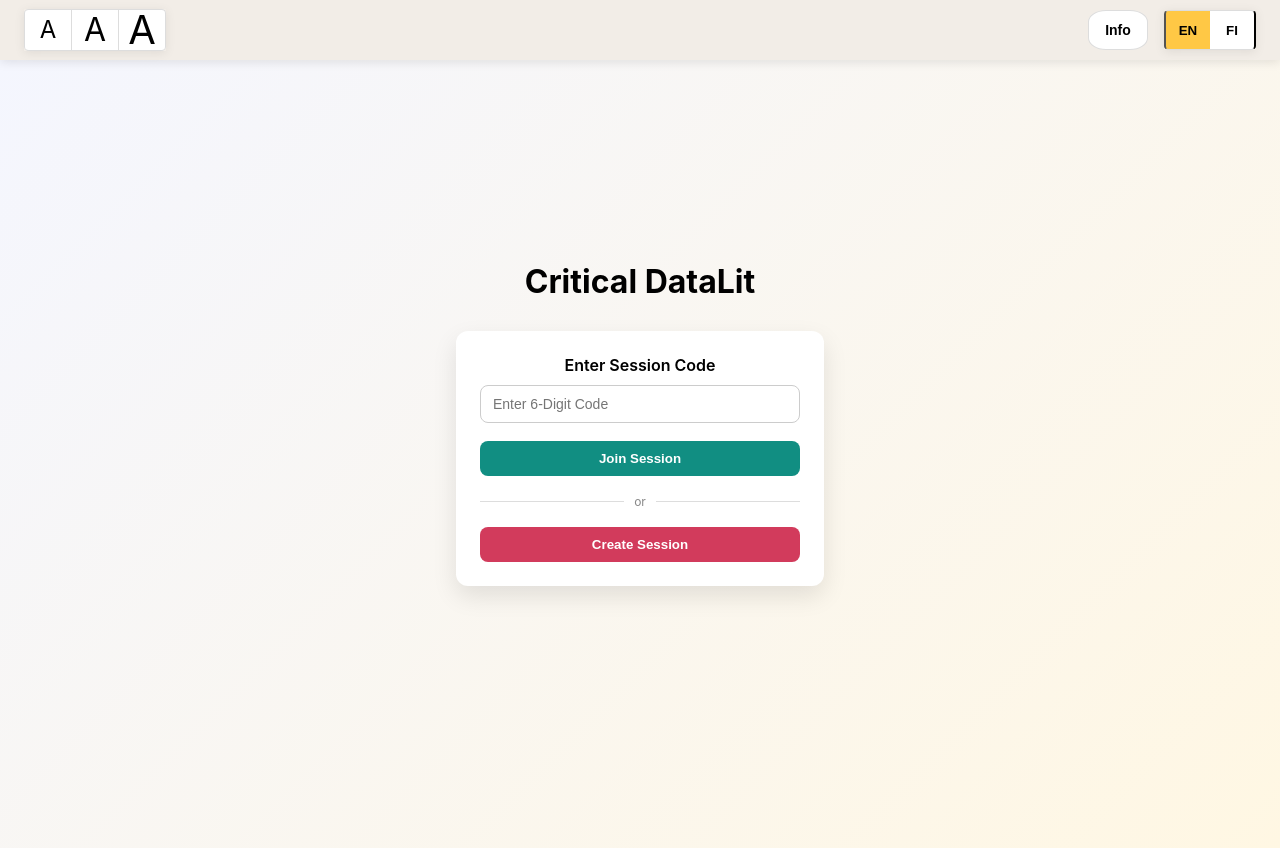
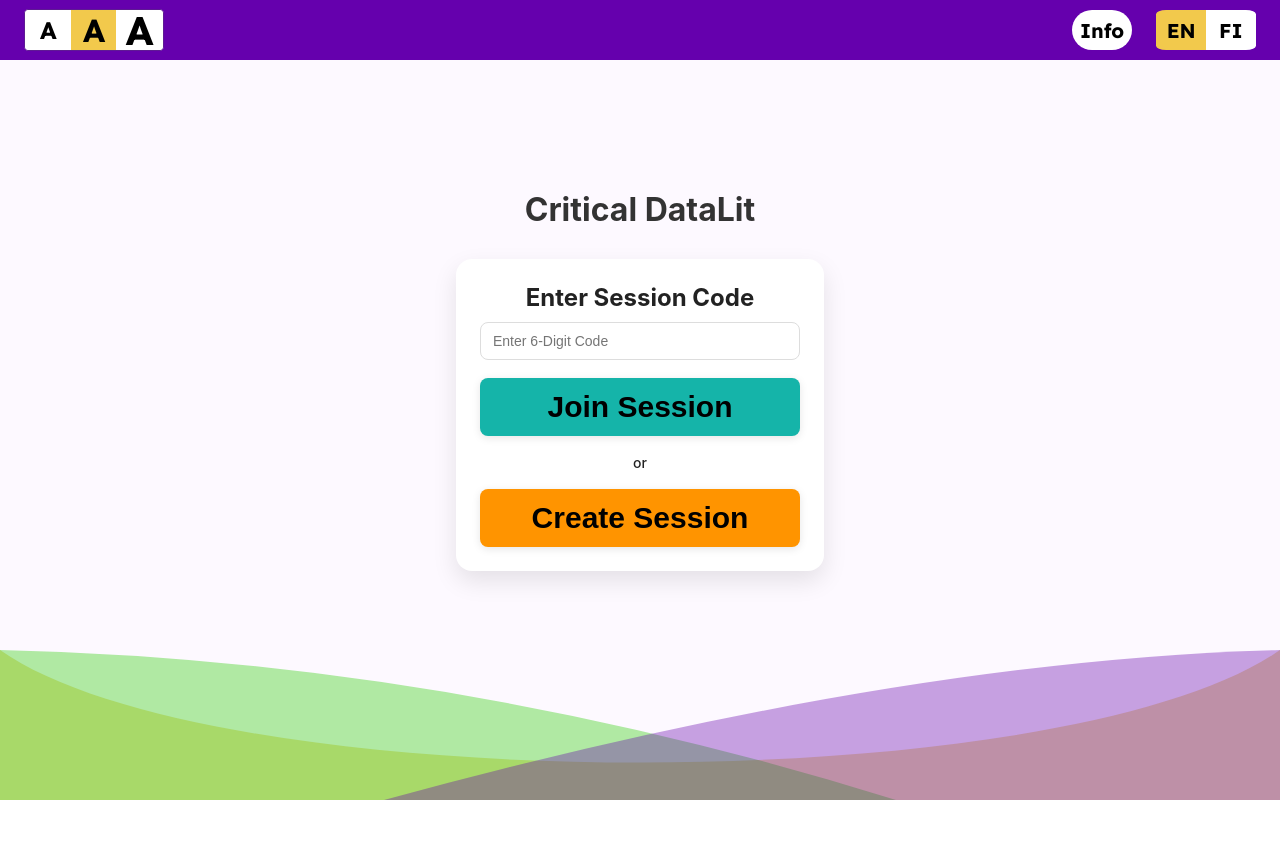
Before and after one commit to UmerAsif-1/Critical-Datalit, a React (Create React App) app in the folder frontend/: page /MainView in a window 1280 px wide. After the commit the page ends 800 px from the top, so only its background shows below. Built offline with nearby package versions, Linux system fonts and the light colour scheme.

Commit message:
MainView Fixed

```diff
--- a/frontend/public/index.html
+++ b/frontend/public/index.html
@@ -24,6 +24,9 @@
       work correctly both with client-side routing and a non-root public URL.
       Learn how to configure a non-root public URL by running `npm run build`.
     -->
+    <link rel="preconnect" href="https://fonts.googleapis.com" />
+    <link rel="preconnect" href="https://fonts.gstatic.com" crossorigin />
+    <link href="https://fonts.googleapis.com/css2?family=Lexend:wght@700&display=swap" rel="stylesheet" />
     <title>React App</title>
   </head>
   <body>
--- a/frontend/src/components/AccessibilityControls/AccessibilityControls.tsx
+++ b/frontend/src/components/AccessibilityControls/AccessibilityControls.tsx
@@ -2,11 +2,35 @@ import React, { useState } from "react";
 
 const sizeOptions = [24, 32, 40];
 
-const AccessibilityControls: React.FC = () => {
-    const [selectedIndex, setSelectedIndex] = useState<number | null>(null);
+const HEADER_YELLOW = "#f2c94c"; // gold/yellow for selected (matches language switcher)
+const HEADER_PURPLE_BORDER = "#5f1a94";
+const OUTER_RADIUS = 4;
+
+export interface AccessibilityControlsProps {
+    /** When true, white container with purple border; yellow selected, white unselected, black text */
+    variant?: "default" | "header";
+}
+
+const AccessibilityControls: React.FC<AccessibilityControlsProps> = ({
+    variant = "default",
+}) => {
+    const [selectedIndex, setSelectedIndex] = useState<number>(1); // medium selected by default
+
+    const isHeader = variant === "header";
 
     return (
-        <div style={{ display: "flex", boxShadow: "0 2px 10px rgba(0,0,0,0.08)" }}>
+        <div
+            style={{
+                display: "flex",
+                gap: 0,
+                boxShadow: isHeader ? "none" : "0 2px 10px rgba(0,0,0,0.08)",
+                border: isHeader ? `1px solid ${HEADER_PURPLE_BORDER}` : "1px solid #ddd",
+                borderRadius: OUTER_RADIUS,
+                overflow: "hidden",
+                background: isHeader ? "#FFFFFF" : undefined,
+                width: isHeader ? 138 : undefined,
+            }}
+        >
             {sizeOptions.map((size, idx) => {
                 const isSelected = selectedIndex === idx;
                 const isFirst = idx === 0;
@@ -17,23 +41,40 @@ const AccessibilityControls: React.FC = () => {
                         key={size}
                         onClick={() => setSelectedIndex(idx)}
                         style={{
-                            width: 46,
+                            flex: 1,
+                            minWidth: 0,
                             height: 40,
-                            background: isSelected ? "#FFC845" : "#FFFFFF",
+                            background: isHeader
+                                ? isSelected
+                                    ? HEADER_YELLOW
+                                    : "#FFFFFF"
+                                : isSelected
+                                ? "#FFC845"
+                                : "#FFFFFF",
                             display: "flex",
                             alignItems: "center",
                             justifyContent: "center",
                             borderRadius: isFirst
-                                ? "10% 0 0 10%"
+                                ? `${OUTER_RADIUS}px 0 0 ${OUTER_RADIUS}px`
                                 : isLast
-                                ? "0 10% 10% 0"
-                                : "0",
-                            border: "1px solid #ddd",
-                            borderLeft: isFirst ? "1px solid #ddd" : "0",
+                                ? `0 ${OUTER_RADIUS}px ${OUTER_RADIUS}px 0`
+                                : 0,
+                            border: "none",
                             cursor: "pointer",
+                            marginRight: isHeader && !isLast ? -1 : 0,
                         }}
                     >
-                        <span style={{ color: "#000", fontSize: size, lineHeight: 1 }}>A</span>
+                        <span
+                            style={{
+                                color: "#000000",
+                                fontFamily: "'Lexend', sans-serif",
+                                fontWeight: 700,
+                                fontSize: size,
+                                lineHeight: 1,
+                            }}
+                        >
+                            A
+                        </span>
                     </div>
                 );
             })}
--- a/frontend/src/components/Header/Header.tsx
+++ b/frontend/src/components/Header/Header.tsx
@@ -8,7 +8,9 @@ interface HeaderProps {
 const Header: React.FC<HeaderProps> = ({ title, subtitle }) => {
     return (
         <div style={{ textAlign: "center", marginBottom: 30 }}>
-            <h1 style={{ margin: 0, fontSize: "2rem" }}>{title}</h1>
+            <h1 style={{ margin: 0, fontSize: "2rem", fontWeight: 700, color: "#333333" }}>
+                {title}
+            </h1>
             {subtitle && (
                 <p style={{ marginTop: 8, color: "#666", fontSize: "0.95rem" }}>
                     {subtitle}
--- a/frontend/src/components/InfoButton/InfoButton.tsx
+++ b/frontend/src/components/InfoButton/InfoButton.tsx
@@ -1,7 +1,13 @@
 import React, { useState } from "react";
 
-const InfoButton: React.FC = () => {
+export interface InfoButtonProps {
+    /** When true, pill-style white button with black text for header bar */
+    variant?: "default" | "header";
+}
+
+const InfoButton: React.FC<InfoButtonProps> = ({ variant = "default" }) => {
     const [isHovered, setIsHovered] = useState(false);
+    const isHeader = variant === "header";
 
     return (
         <div style={{ position: "relative", marginRight: 16 }}>
@@ -9,16 +15,17 @@ const InfoButton: React.FC = () => {
                 style={{
                     width: 60,
                     height: 40,
-                    borderRadius: "30%",
-                    border: "1px solid #ddd",
+                    borderRadius: 20,
+                    border: "none",
                     background: "#FFFFFF",
                     cursor: "pointer",
                     display: "flex",
                     alignItems: "center",
                     justifyContent: "center",
-                    fontSize: 14,
-                    color: "#000",
-                    fontWeight: 600,
+                    fontSize: 20,
+                    color: "#000000",
+                    fontFamily: "'Lexend', sans-serif",
+                    fontWeight: 700,
                 }}
                 onMouseEnter={() => setIsHovered(true)}
                 onMouseLeave={() => setIsHovered(false)}
@@ -29,8 +36,9 @@ const InfoButton: React.FC = () => {
                 <div
                     style={{
                         position: "absolute",
-                        top: 50,
-                        left: 0,
+                        top: 0,
+                        right: "100%",
+                        marginRight: 8,
                         width: 250,
                         padding: 16,
                         background: "#FFFFFF",
@@ -44,8 +52,8 @@ const InfoButton: React.FC = () => {
                 >
                     <h4 style={{ margin: 0, marginBottom: 8 }}>Instructions</h4>
                     <p style={{ margin: 0 }}>
-                        Enter a 6-digit session code to join an existing session, or click "Create Session" to start a new one.
-                        Use the accessibility controls to adjust font size, and switch language with the language switcher.
+                    This app was created to educate youth about data privilege and data justice.
+                    Join a session, answer questions and see how privilege affects you.
                     </p>
                 </div>
             )}
--- a/frontend/src/components/LanguageSwitcher/LanguageSwitcher.tsx
+++ b/frontend/src/components/LanguageSwitcher/LanguageSwitcher.tsx
@@ -2,26 +2,46 @@ import React from "react";
 
 export type Language = "EN" | "FI";
 
+const HEADER_YELLOW = "#f2c94c"; // mustard yellow for selected
+const HEADER_UNSELECTED_BG = "#ffffff"; // white for unselected
+
 export interface LanguageSwitcherProps {
     selected: Language;
     onChange: (lang: Language) => void;
+    /** When true, pill-style: yellow selected, white unselected, black text */
+    variant?: "default" | "header";
 }
 
-const LanguageSwitcher: React.FC<LanguageSwitcherProps> = ({ selected, onChange }) => {
+const LanguageSwitcher: React.FC<LanguageSwitcherProps> = ({
+    selected,
+    onChange,
+    variant = "default",
+}) => {
+    const isHeader = variant === "header";
+
     const buttonStyle = (lang: Language): React.CSSProperties => {
         const isSelected = selected === lang;
         const isLeft = lang === "EN";
 
         return {
-            width: 46,
+            flex: 1,
+            minWidth: 0,
             height: 40,
-            border: "1px solid #ddd",
+            border: "none",
             borderRadius: isLeft ? "10% 0 0 10%" : "0 10% 10% 0",
-            borderRight: isLeft ? "0" : undefined,
-            borderLeft: isLeft ? undefined : "0",
-            background: isSelected ? "#FFC845" : "#FFFFFF",
+            marginRight: isLeft ? -1 : 0,
+            background: isHeader
+                ? isSelected
+                    ? HEADER_YELLOW
+                    : HEADER_UNSELECTED_BG
+                : isSelected
+                ? "#FFC845"
+                : "#FFFFFF",
+            color: "#000000",
             cursor: "pointer",
-            fontWeight: 600,
+            fontFamily: "'Lexend', sans-serif",
+            fontWeight: 700,
+            fontSize: 20,
             display: "flex",
             alignItems: "center",
             justifyContent: "center",
@@ -29,7 +49,17 @@ const LanguageSwitcher: React.FC<LanguageSwitcherProps> = ({ selected, onChange
     };
 
     return (
-        <div style={{ display: "flex", boxShadow: "0 2px 10px rgba(0,0,0,0.08)" }}>
+        <div
+            style={{
+                display: "flex",
+                gap: 0,
+                boxShadow: isHeader ? "none" : "0 2px 10px rgba(0,0,0,0.08)",
+                border: isHeader ? "none" : "1px solid #ddd",
+                borderRadius: "10%",
+                overflow: "hidden",
+                width: 100,
+            }}
+        >
             <button type="button" style={buttonStyle("EN")} onClick={() => onChange("EN")}>
                 EN
             </button>
--- a/frontend/src/pages/MainView.tsx
+++ b/frontend/src/pages/MainView.tsx
@@ -5,10 +5,17 @@ import type { Language } from "../components/LanguageSwitcher/LanguageSwitcher";
 import AccessibilityControls from "../components/AccessibilityControls/AccessibilityControls";
 import InfoButton from "../components/InfoButton/InfoButton";
 
+const HEADER_PURPLE = "#6500AD";
+const LIGHT_PURPLE_BG = "#FDF9FF";
+const TEAL_BUTTON = "#15B4A9";
+const ORANGE_BUTTON = "#FF9400";
+const DARK_BLACK = "#222222";
+
 const cardStyle: React.CSSProperties = {
     width: 320,
     padding: 24,
-    borderRadius: 12,
+    borderRadius: 16,
+    fontSize: 24,
     boxShadow: "0 10px 25px rgba(0,0,0,0.1)",
     background: "#fff",
     textAlign: "center",
@@ -18,7 +25,7 @@ const inputStyle: React.CSSProperties = {
     width: "100%",
     padding: "10px 12px",
     borderRadius: 8,
-    border: "1px solid #ccc",
+    border: "1px solid #ddd",
     marginBottom: 18,
     fontSize: 14,
     textAlign: "left",
@@ -27,28 +34,16 @@ const inputStyle: React.CSSProperties = {
 
 const buttonStyle = (bg: string): React.CSSProperties => ({
     width: "100%",
-    padding: "10px 12px",
+    padding: "12px 16px",
     borderRadius: 8,
     border: "none",
-    color: "#fff",
+    color: "#000000",
     fontWeight: 600,
+    fontSize: 30,
     cursor: "pointer",
     background: bg,
+    boxShadow: "0 2px 8px rgba(0,0,0,0.1)",
 });
-
-const dividerStyle: React.CSSProperties = {
-    display: "flex",
-    alignItems: "center",
-    margin: "18px 0",
-    color: "#888",
-    fontSize: 12,
-};
-
-const lineStyle: React.CSSProperties = {
-    flex: 1,
-    height: 1,
-    background: "#ddd",
-};
 
 const MainView: React.FC = () => {
     const [sessionCode, setSessionCode] = useState("");
@@ -70,11 +65,23 @@ const MainView: React.FC = () => {
                 display: "flex",
                 flexDirection: "column",
                 alignItems: "center",
-                justifyContent: "center",
-                padding: 24,
-                background: "linear-gradient(135deg, #F4F6FF 0%, #FFF7E3 100%)",
+                background: LIGHT_PURPLE_BG,
             }}
         >
+            {/* Breadcrumb */}
+            <div
+                style={{
+                    position: "absolute",
+                    top: 8,
+                    left: 24,
+                    fontSize: 12,
+                    color: "#666",
+                }}
+            >
+                /Main Primary
+            </div>
+
+            {/* Purple header bar */}
             <div
                 style={{
                     position: "absolute",
@@ -82,46 +89,123 @@ const MainView: React.FC = () => {
                     left: 0,
                     right: 0,
                     height: 60,
-                    background: "#F2EDE7",
+                    background: HEADER_PURPLE,
                     display: "flex",
                     alignItems: "center",
                     justifyContent: "space-between",
                     padding: "0 24px",
-                    boxShadow: "0 2px 10px rgba(0,0,0,0.1)",
                 }}
             >
-                <AccessibilityControls />
-                <div style={{ display: "flex", alignItems: "center" }}>
-                    <InfoButton />
-                    <LanguageSwitcher selected={language} onChange={setLanguage} />
+                <AccessibilityControls variant="header" />
+                <div style={{ display: "flex", alignItems: "center", gap: 8 }}>
+                    <InfoButton variant="header" />
+                    <LanguageSwitcher
+                        selected={language}
+                        onChange={setLanguage}
+                        variant="header"
+                    />
                 </div>
             </div>
 
+            {/* Main content: title + card, centered with top padding for header */}
+            <div
+                style={{
+                    flex: 1,
+                    display: "flex",
+                    flexDirection: "column",
+                    alignItems: "center",
+                    justifyContent: "center",
+                    paddingTop: 80,
+                    paddingBottom: 120,
+                    paddingLeft: 24,
+                    paddingRight: 24,
+                }}
+            >
                 <Header title="Critical DataLit" />
                 <div style={cardStyle}>
-                <p style={{ margin: 0, fontWeight: 600, marginBottom: 10, textAlign: "center" }}>
+                    <p
+                        style={{
+                            margin: 0,
+                            fontWeight: 700,
+                            marginBottom: 10,
+                            textAlign: "center",
+                            color: DARK_BLACK,
+                        }}
+                    >
                         Enter Session Code
                     </p>
                     <input
                         value={sessionCode}
                         onChange={(e) => setSessionCode(e.target.value)}
                         style={inputStyle}
-                    placeholder="Enter 6‑Digit Code"
+                        placeholder="Enter 6-Digit Code"
                         maxLength={6}
                     />
-                <button style={buttonStyle("#118e82")} onClick={joinSession}>
+                    <button
+                        style={buttonStyle(TEAL_BUTTON)}
+                        onClick={joinSession}
+                    >
                         Join Session
                     </button>
 
-                <div style={dividerStyle}>
-                    <span style={lineStyle} />
-                    <span style={{ margin: "0 10px" }}>or</span>
-                    <span style={lineStyle} />
+                    <p
+                        style={{
+                            margin: "18px 0",
+                            color: DARK_BLACK,
+                            fontSize: 14,
+                            fontWeight: 500,
+                        }}
+                    >
+                        or
+                    </p>
+
+                    <button
+                        style={buttonStyle(ORANGE_BUTTON)}
+                        onClick={createSession}
+                    >
+                        Create Session
+                    </button>
+                </div>
             </div>
 
-                <button style={buttonStyle("#d23b5c")} onClick={createSession}>
-                    Create Session
-                </button>
+            {/* Bottom decorative wavy*/}
+            <div
+                style={{
+                    position: "absolute",
+                    bottom: 0,
+                    left: 0,
+                    right: 0,
+                    height: 200,
+                    overflow: "hidden",
+                    pointerEvents: "none",
+                }}
+            >
+                <svg
+                    width="100%"
+                    height="100%"
+                    viewBox="0 0 1200 200"
+                    preserveAspectRatio="none"
+                    style={{ display: "block" }}
+                >
+                    {/* Yellowish back shape*/}
+                    <path
+                        d="M0,200 L0,50 C200,200 1000,200 1200,50 L1200,200 Z"
+                        fill="#E6C84A"
+                        opacity={0.5}
+                    />
+                    {/* Green */}
+                    <path
+                        d="M0,200 L0,50 Q420,60 840,200 L0,200 Z"
+                        fill="#28C900"
+                        opacity={0.36}
+                    />
+                    {/* Purple*/}
+                    <path
+                        d="M1200,200 L1200,50 Q840,60 360,200 L1200,200 Z"
+                        fill="#6500AD"
+                        opacity={0.36}
+                    />
+                </svg>
             </div>
         </div>
     );
```
Also changed, not shown: frontend/src/index.tsx (+4 -4 lines). Lines whose indentation alone changed are shown as unchanged.
